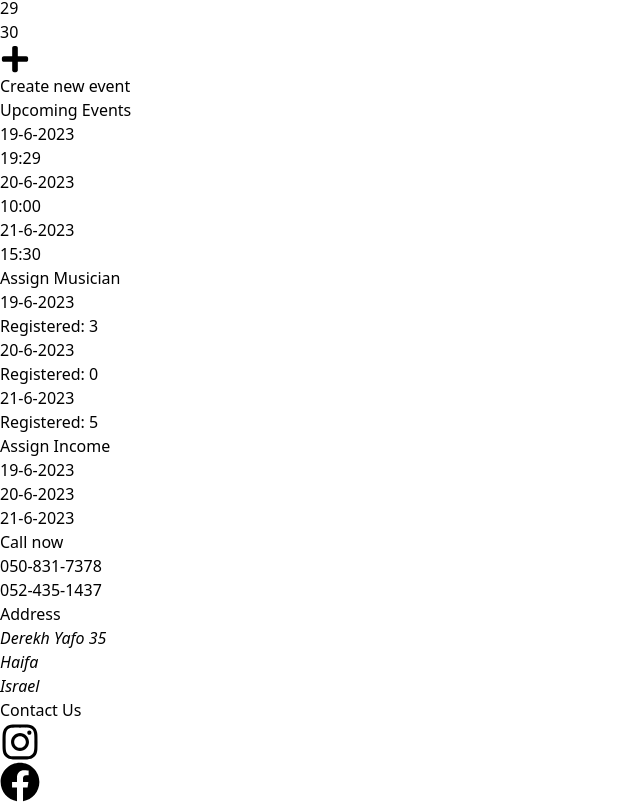
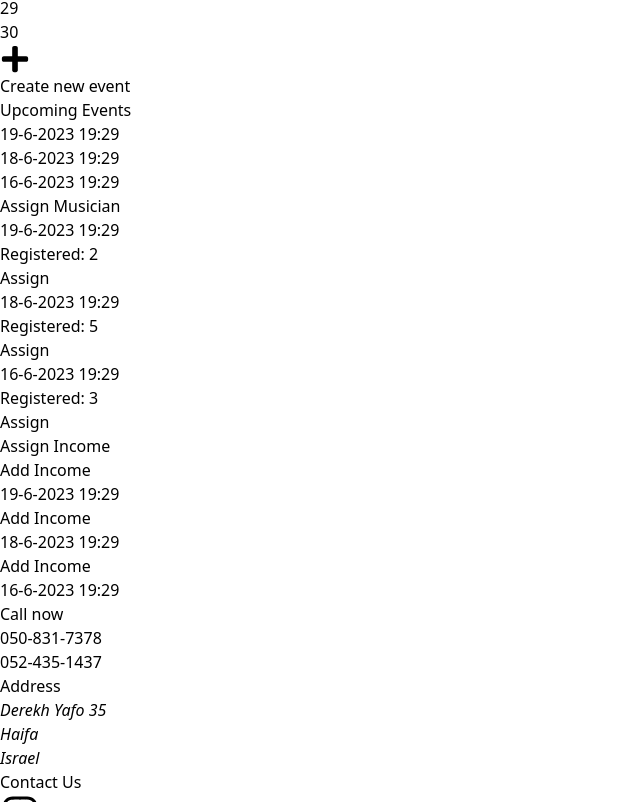
Before and after one commit to NickGofman/Active-Stage, a React (Create React App) app: page /admin in a window 1280 px wide. Shown: the part 2800-3602 px from the top of the page, without its empty margins (0-640 px from the left). Built offline with nearby package versions, Linux system fonts and the light colour scheme; sample sign-in values are in the browser's storage; what @material-tailwind/react would draw is missing.

Commit message:
BusinessHomePage, adding condittion to the CardInfo

```diff
--- a/src/App.js
+++ b/src/App.js
@@ -31,6 +31,9 @@ function App() {
     if (!currentUser) {
       return <Navigate to="/login" />;
     }
+    // if (currentUser && !isAdmin) {
+    //   return <Navigate to="/" />;
+    // }
 
     return children;
   };
--- a/src/components/cards/EventCardMusician.js
+++ b/src/components/cards/EventCardMusician.js
@@ -1,11 +1,22 @@
 import React from 'react';
-import { Button, Typography } from '@material-tailwind/react';
+import {
+  Button,
+  Card,
+  CardBody,
+  CardFooter,
+  Typography,
+} from '@material-tailwind/react';
 import { useLocation } from 'react-router-dom';
+import RegisterToEvent from '../popup/RegisterToEvent';
 function EventCardMusician(props) {
-  const { date, hour, type, description } = props;
+  const { date, hour, type, description, id } = props;
+  // Register user to event
+  const handleRegister = (id, userId) => {};
   const location = useLocation();
   return (
-    <div className="flex flex-col items-center space-y-3 text-center text-gray-700 rounded-md border-2 py-8 max-w-sm">
+    //  className="flex flex-col   text-center text-gray-700 rounded-md border-2 py-8 max-w-sm"
+    <Card className=" mt-6 w-96 justify-between text-center text-gray-700 rounded-md border-2">
+      <CardBody className=" space-y-2">
         <Typography className="mt-1  text-s" variant="h3">
           {date}
         </Typography>
@@ -15,12 +26,19 @@ function EventCardMusician(props) {
         <Typography className="text-center " variant="paragraph">
           {description}
         </Typography>
+      </CardBody>
+      <CardFooter className="">
         {location.pathname !== '/myevents' && (
-        <Button variant="outlined" size="sm" className="max-w-sm">
-          Register
-        </Button>
+          <RegisterToEvent
+            date={date}
+            hour={hour}
+            type={type}
+            description={description}
+            handleClick={handleRegister}
+          />
         )}
-    </div>
+      </CardFooter>
+    </Card>
   );
 }
 
--- a/src/components/cards/UpcomingEventsInfoCard.js
+++ b/src/components/cards/UpcomingEventsInfoCard.js
@@ -1,12 +1,12 @@
 import { Card, Typography, CardHeader } from '@material-tailwind/react';
-
+import EventIncome from '../popup/EventIncome';
+import AssignMusician from '../popup/AssignMusician';
 const UpcomingEventsInfoCard = ({
   isAssign,
   isAssignIncome,
   handleClick,
   data,
 }) => {
-  const { header, dates } = data;
   return (
     <>
       {isAssign ? (
@@ -17,37 +17,40 @@ const UpcomingEventsInfoCard = ({
         >
           <CardHeader>
             <Typography variant="paragraph" color="light-blue">
-              {header}
+              Upcoming Events
             </Typography>
           </CardHeader>
-          {dates.map((date, index) => (
+          {data.map(({ date, eventId }) => (
             <div
-              key={index}
-              className="flex justify-center space-x-6 hover:bg-light-blue-50 rounded-xl cursor-pointer "
-              onClick={handleClick}
+              key={eventId}
+              className="flex justify-center space-x-6 hover:bg-red-50 rounded-xl cursor-pointer "
             >
-              <Typography variant="paragraph">{date.date}</Typography>
-              <Typography variant="paragraph">{date.time}</Typography>
+              <Typography variant="paragraph">{date}</Typography>
             </div>
-          ))}{' '}
+          ))}
         </Card>
       ) : isAssignIncome ? (
         <Card className=" shadow-lg hover:shadow-green-300  shadow-green-200 space-y-6 p-6 text-center flex-2 ">
           <CardHeader>
             <Typography variant="paragraph" color="green">
-              {header}
+              Assign Musician
             </Typography>
           </CardHeader>
-          {dates.map((date, index) => (
+          {data.map(({ date, registered, eventId }) => (
             <div
-              key={index}
+              key={eventId}
               className="flex justify-center space-x-6 hover:bg-light-green-50 rounded-xl cursor-pointer"
               onClick={handleClick}
             >
-              <Typography variant="paragraph">{date.date}</Typography>
+              <Typography variant="paragraph">{date}</Typography>
               <Typography variant="paragraph">
-                Registered: {date.registered}
+                Registered: {registered}
               </Typography>
+              <AssignMusician
+                EventId={eventId}
+                EventDate={date}
+                disabled={true}
+              />
             </div>
           ))}
         </Card>
@@ -58,16 +61,21 @@ const UpcomingEventsInfoCard = ({
         >
           <CardHeader>
             <Typography variant="paragraph" color="red">
-              {header}
+              Assign Income
             </Typography>
           </CardHeader>
-          {dates.map((date, index) => (
+          {data.map(({ date, bandName, eventId }) => (
             <div
-              key={index}
+              key={eventId}
               className="flex justify-center space-x-6 hover:bg-red-50 rounded-xl cursor-pointer "
-              onClick={handleClick}
             >
-              <Typography variant="paragraph">{date.date}</Typography>
+              <EventIncome
+                EventId={eventId}
+                bandName={bandName}
+                EventDate={date}
+                disabled={true}
+              />
+              <Typography variant="paragraph">{date}</Typography>
             </div>
           ))}
         </Card>
--- a/src/components/context/authContext.js
+++ b/src/components/context/authContext.js
@@ -10,7 +10,7 @@ export const AuthContextProvider = ({ children }) => {
   const login = (inputs) => {
     setCurrentUser({
       id: 1,
-      role: '',
+      role: 'admin',
       businessName: 'Elis pub',
       managerName: 'nick',
     });
--- a/src/components/pagination/PaginationEvents.js
+++ b/src/components/pagination/PaginationEvents.js
@@ -15,6 +15,7 @@ const PaginationEvents = ({ itemsPerPage, events, header, isHome }) => {
     const newOffset = (event.selected * itemsPerPage) % events.length;
     setItemOffset(newOffset);
   };
+  //make query to check if user already registered to event if true change the text in the button and disabled the button
   const paginationVariants = {
     hidden: {
       opacity: 0,
@@ -61,10 +62,12 @@ const PaginationEvents = ({ itemsPerPage, events, header, isHome }) => {
             {currentItems.map((event) => (
               <EventCardMusician
                 key={event.id}
+                id={event.id}
                 date={event.date}
                 hour={event.hour}
                 type={event.type}
                 description={event.description}
+                isRegistered={true}
               />
             ))}
           </div>
--- /dev/null
+++ b/src/components/popup/RegisterToEvent.js
@@ -0,0 +1,69 @@
+import {
+  Button,
+  Dialog,
+  DialogBody,
+  DialogFooter,
+  DialogHeader,
+  Typography,
+} from '@material-tailwind/react';
+import React, { Fragment, useState } from 'react';
+
+function RegisterToEvent({ date, hour, type, description, handleClick }) {
+  const [open, setOpen] = useState(false);
+
+  const handleOpen = () => setOpen(!open);
+
+  return (
+    <Fragment>
+      <Button onClick={handleOpen} size="sm" color="blue">
+        Register
+      </Button>
+      <Dialog
+        className="w-4/5 max-w-[80%] lg:w-2/5 lg:max-w-[40%] md:w-3/5 md:max-w-[60%] "
+        open={open}
+        handler={handleOpen}
+        animate={{
+          mount: { scale: 1, y: 0 },
+          unmount: { scale: 0.9, y: -100 },
+        }}
+      >
+        <DialogHeader>Register To Event: {date}</DialogHeader>
+        <DialogBody className="flex flex-col lg:flex-row items-center lg:justify-between">
+          <div className="flex  items-center">
+            <Typography variant="lead">
+              You are about to register to the Event:
+            </Typography>
+          </div>
+          <div>
+            <Typography variant="h3">Time: {hour}</Typography>
+            <Typography variant="h4">Event: {type}</Typography>
+          </div>
+        </DialogBody>
+        <DialogFooter className="space-x-2">
+          <Typography color="red" variant="lead">
+            Are You Sure?
+          </Typography>
+
+          <Button
+            variant="outlined"
+            size="sm"
+            className="max-w-sm"
+            onClick={handleClick}
+          >
+            Register
+          </Button>
+          <Button
+            variant="text"
+            color="red"
+            onClick={handleOpen}
+            className="mr-1"
+          >
+            <span>Cancel</span>
+          </Button>
+        </DialogFooter>
+      </Dialog>
+    </Fragment>
+  );
+}
+
+export default RegisterToEvent;
--- a/src/components/popup/WarningCancel.js
+++ b/src/components/popup/WarningCancel.js
@@ -7,7 +7,8 @@ import {
   DialogBody,
   DialogFooter,
 } from '@material-tailwind/react';
-function WarningCancel({disabled}) {
+
+function WarningCancel({ disabled }) {
   const [open, setOpen] = useState(false);
 
   const handleOpen = () => setOpen(!open);
--- a/src/pages/BusinessHomePage.js
+++ b/src/pages/BusinessHomePage.js
@@ -10,61 +10,64 @@ const BusinessHomePage = () => {
   const getLatestEventToAssign = (evetID) => {};
   // get Events that need to assign Income
   const getIncomeUpdating = (evetID) => {};
-
-  const data = [
+  //get the 3 first events with status assign, date not pass,
+  const dataUpcoming = [
     {
-      header: 'Upcoming Events',
-      dates: [
-        {
-          date: '19-6-2023',
-          time: '19:29',
+      date: '19-6-2023 19:29',
+      bandName: 'assadc',
+      eventId: '1',
     },
     {
-          date: '20-6-2023',
-          time: '10:00',
+      date: '18-6-2023 19:29',
+      bandName: 'assadc',
+      eventId: '2',
     },
     {
-          date: '21-6-2023',
-          time: '15:30',
+      date: '16-6-2023 19:29',
+      bandName: 'assadc',
+      eventId: '3',
     },
-      ],
+  ];
+  //get the 3 first events with status published, date not pass,
+  const dataAssign = [
+    {
+      date: '19-6-2023 19:29',
+      registered: 2,
+      eventId: '1',
     },
     {
-      header: 'Assign Musician',
+      date: '18-6-2023 19:29',
+      registered: 5,
 
-      dates: [
-        {
-          date: '19-6-2023',
-          registered: 3,
+      eventId: '2',
     },
     {
-          date: '20-6-2023',
-          registered: 0,
+      date: '16-6-2023 19:29',
+      registered: 3,
+
+      eventId: '3',
+    },
+  ];
+  //get the 3 first events with status assign, date pass(need income)
+  const dataIncome = [
+    {
+      date: '19-6-2023 19:29',
+      bandName: 'assadc',
+      eventId: '1',
     },
     {
-          date: '21-6-2023',
-          registered: 5,
-        },
-      ],
+      date: '18-6-2023 19:29',
+      bandName: 'assadc',
+      eventId: '2',
     },
     {
-      header: 'Assign Income',
-      dates: [
-        {
-          date: '19-6-2023',
-          time: null,
-        },
-        {
-          date: '20-6-2023',
-          time: null,
-        },
-        {
-          date: '21-6-2023',
-          time: null,
-        },
-      ],
+      date: '16-6-2023 19:29',
+      bandName: 'assadc',
+      eventId: '3',
     },
   ];
+
+
 
   return (
     <div className=" flex flex-grow px-5 py-24 mx-auto flex-col justify-center items-center ">
@@ -77,21 +80,21 @@ const BusinessHomePage = () => {
             isAssign={true}
             isAssignIncome={false}
             handleClick={getLatestUpcomingEvent}
-            data={data[0]}
+            data={dataUpcoming}
           />
           <UpcomingEventsInfoCard
             header="Upcoming Event to assign"
             isAssign={false}
             isAssignIncome={true}
             handleClick={getLatestEventToAssign}
-            data={data[1]}
+            data={dataAssign}
           />
           <UpcomingEventsInfoCard
             header="Events for income updating"
             isAssign={false}
             isAssignIncome={false}
             handleClick={getIncomeUpdating}
-            data={data[2]}
+            data={dataIncome}
           />
         </div>
       </div>
--- a/src/pages/MusicianHomePage.js
+++ b/src/pages/MusicianHomePage.js
@@ -5,7 +5,7 @@ function MusicianHomePage() {
   const numberOfEvents = 0;
   const nextEventDate = '25/05/2023';
 
-  // const date = new Date();
+  // make sure the musician is'nt already registered to the current event,
   const events = [
     {
       id: 1,
```
Also changed, not shown: src/components/navBar/NavBar.js (+4 -6 lines), src/pages/LoginPage.js (+7 -31 lines). Lines whose indentation alone changed are shown as unchanged.
